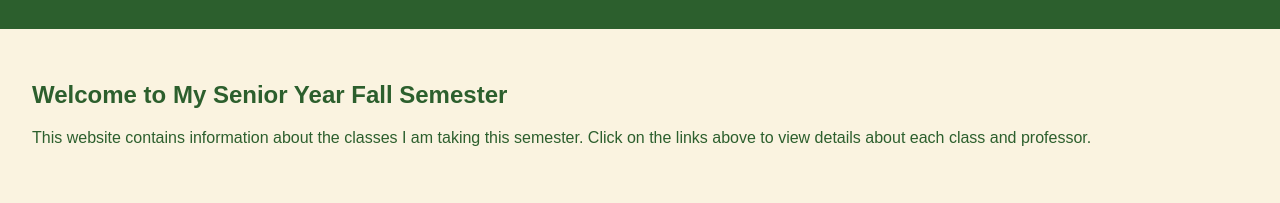
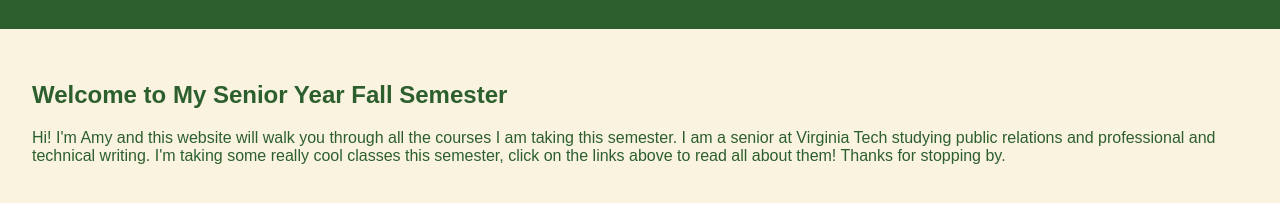
Before and after one commit to amypriester25/fall-semester-website, a plain HTML site: page index.html in a window 1280 px wide. Shown: the part 117-320 px from the top of the page. Drawn offline with Linux system fonts and the light colour scheme.

Commit message:
Update index.html

```diff
--- a/index.html
+++ b/index.html
@@ -22,7 +22,7 @@
     <main>
         <section>
             <h2>Welcome to My Senior Year Fall Semester</h2>
-            <p>This website contains information about the classes I am taking this semester. Click on the links above to view details about each class and professor.</p>
+            <p> Hi! I'm Amy and this website will walk you through all the courses I am taking this semester. I am a senior at Virginia Tech studying public relations and professional and technical writing. I'm taking some really cool classes this semester, click on the links above to read all about them! Thanks for stopping by.</p>
         </section>
     </main>
 </body>
```
